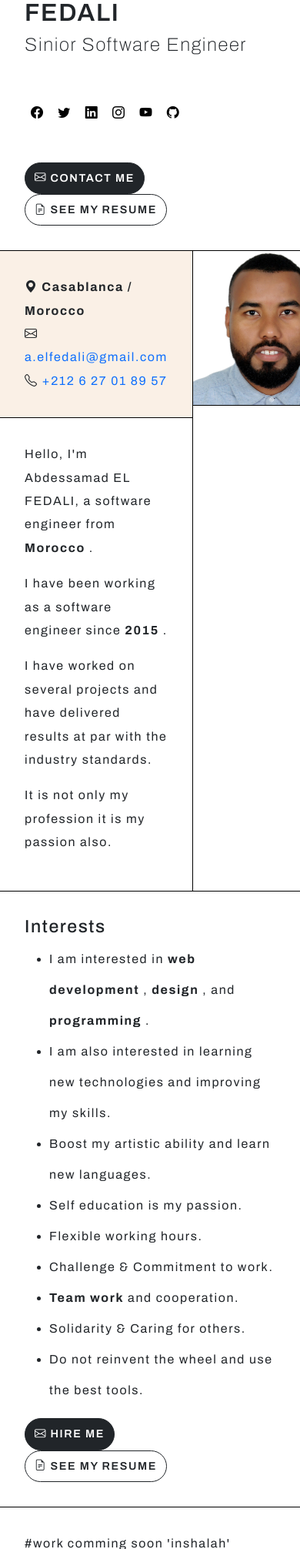
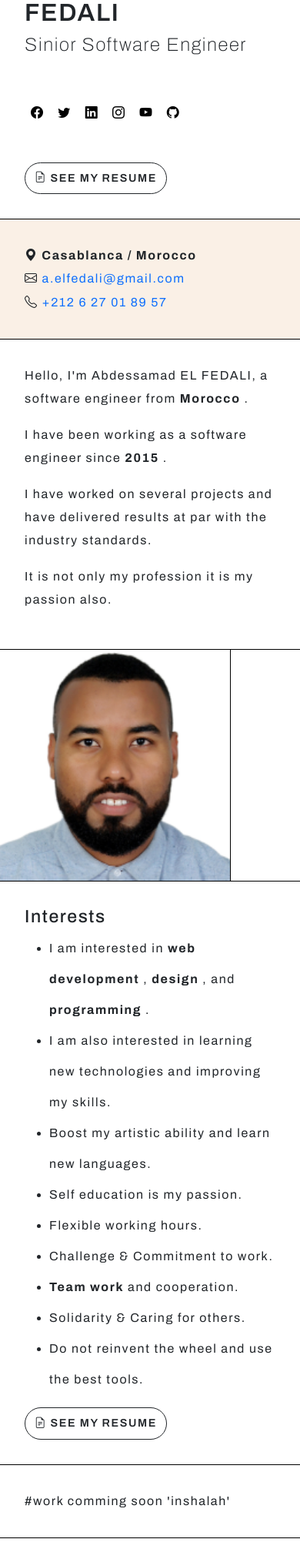
Before and after one commit to elfedali/elfedali.github.io, a PHP site: page / in a window 390 px wide; the page is wider, and only the part inside the window is pictured. Shown: the part 229-2241 px from the top of that part at 77% size. Run offline with PHP 8.4, Linux system fonts and the light colour scheme; some libraries are stand-ins or nearby versions.

Commit message:
Responsive version

```diff
--- a/index.html
+++ b/index.html
@@ -47,7 +47,7 @@
     <!-- favicon -->
     <link rel="shortcut icon" href="images/favicon.png" type="image/x-icon" />
     <!-- css -->
-    <link rel="stylesheet" href="css/theme.min.css?v=0.0.1" />
+    <link rel="stylesheet" href="css/theme.min.css?v=0.0.2" />
     <!-- bootstrap icon -->
     <link
       rel="stylesheet"
@@ -172,7 +172,7 @@
         <!-- /.social-links -->
         <div class="hero-btns">
           <!-- hire me link -->
-          <a href="#contact" class="btn btn-dark me-4">
+          <a href="#contact" class="btn btn-dark me-4 d-none">
             <!-- icon -->
             <i class="bi bi-envelope"></i>
             Contact Me
@@ -242,7 +242,7 @@
         <div>
           <div class="border-bottom">
             <img
-              class="img-fluid"
+              class="img-fluid my-picture "
               src="https://elfedali.github.io/images/favicon.png"
               alt="Abdessamad EL FEDALI"
             />
@@ -411,7 +411,7 @@
 
           <div class="hero-btns">
             <!-- hire me link -->
-            <a href="#contact" class="btn btn-dark me-4">
+            <a href="#contact" class="btn btn-dark me-4 d-none">
               <!-- icon -->
               <i class="bi bi-envelope"></i>
               Hire Me
--- a/sass/_theme.scss
+++ b/sass/_theme.scss
@@ -56,6 +56,7 @@ body {
 
    @include media-breakpoint-down(lg){
       display: block;
+      border-bottom: none  !important;
       .hero-text{
           border-right: none  !important;
 
@@ -202,6 +203,12 @@ body {
 img.my-picture {
    width: 200px;
    height: 200px;
+   @include media-breakpoint-down(lg){
+      width: 300px;
+      height: 300px;
+
+      border-right: $border-width solid $border-color;
+   }
 }
 
 // section.section
@@ -259,6 +266,22 @@ ul {
    display: grid;
    grid-template-columns: auto 200px;
 
+   @include media-breakpoint-down(lg){
+      display: block;
+      .my-info{
+         border-right: none  !important;
+         border-bottom: $border-width solid $border-color;
+      }
+      & > div {
+      &:nth-child(1) {
+         border-right: none !important;
+      }
+      &:nth-child(2) {
+
+      }
+   }
+
+   }
    & > div {
       &:nth-child(1) {
       }
```
Also changed, not shown: css/theme.min.css, 1 other file.
